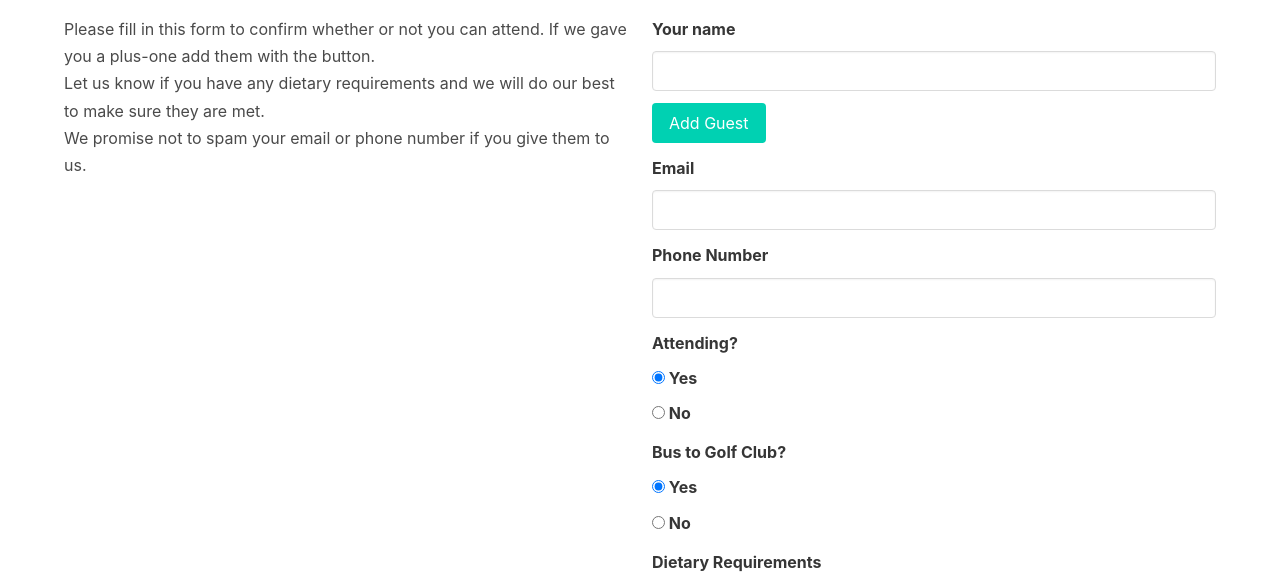
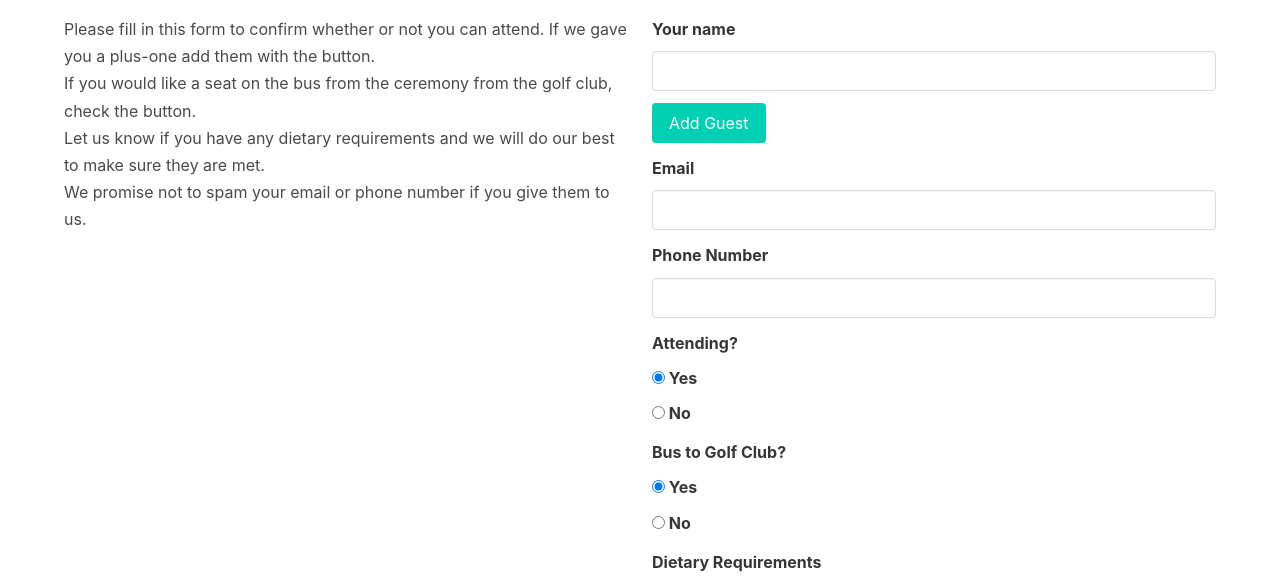
Before and after one commit to gillespied/thedavidandhelen-com, a Gatsby site: page /rsvp in a window 1280 px wide. Shown: the part 144-725 px from the top of the page. Built offline with nearby package versions, Linux system fonts and the light colour scheme; Gatsby itself is replaced by a stand-in of ours.

Commit message:
added some text about the bus

```diff
--- a/src/pages/rsvp.js
+++ b/src/pages/rsvp.js
@@ -51,6 +51,10 @@ export default class RSVP extends React.Component {
                 <p>
                   Please fill in this form to confirm whether or not you can attend. If we gave you
                   a plus-one add them with the button.
+                </p>
+                <p>
+                  If you would like a seat on the bus from the ceremony from the golf club, check
+                  the button.
                 </p>
                 <p>
                   Let us know if you have any dietary requirements and we will do our best to make
```
